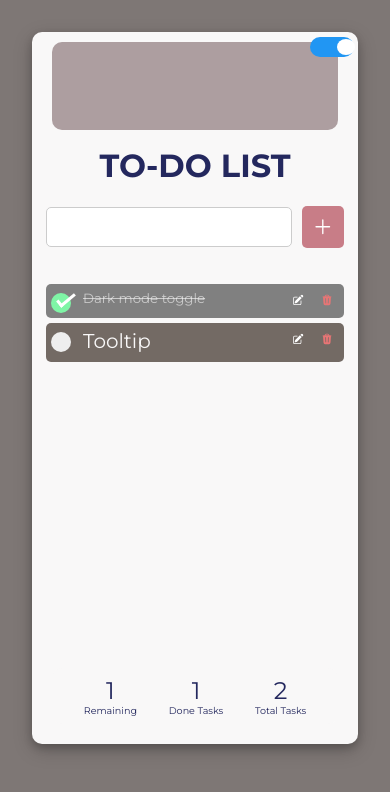
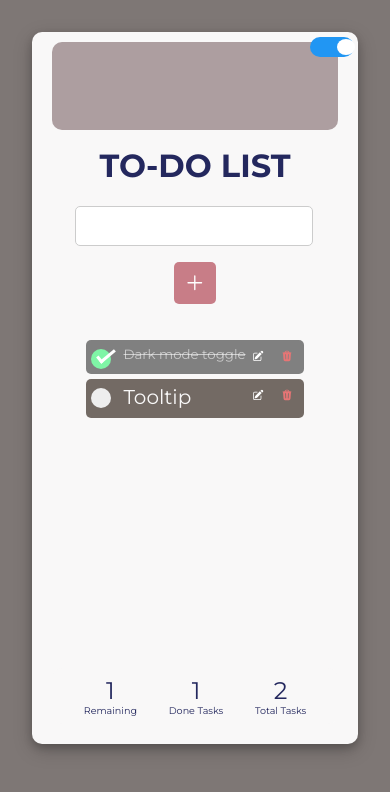
Before and after one commit to severu/vite-todo-practice, a React (Vite) app: page / in a window 390 px wide. Shown: the top 792 px of the page. Built offline with nearby package versions, Linux system fonts and the light colour scheme; no server answers.

Commit message:
made the app more responsive for lower screen resolutions

```diff
--- a/src/App.modules.scss
+++ b/src/App.modules.scss
@@ -40,9 +40,7 @@
     color: var(--textColor);
   }
 
-  @media (max-width: 400px) {
-    max-width: 90%;
-  }
+
 
 
   &__title {
@@ -61,6 +59,12 @@
     justify-content: center;
     margin-bottom: 20px;
 
+    @media (max-width: 400px) {
+      max-width: 90%;
+      flex-wrap: wrap;
+      gap: 1rem;
+    }
+
     &__input {
       padding: 10px;
       border: 1px solid #ccc;
@@ -69,6 +73,18 @@
       font-size: 16px;
       flex-grow: 1;
       min-width: 14rem;
+
+      @media (max-width: 400px) {
+        min-width: 90%;
+
+      }
+
+      @media (max-width: 300px) {
+        width: 90%;
+
+      }
+
+
     }
 
     &__add-btn {
--- a/src/components/TodoList/TodoList.modules.scss
+++ b/src/components/TodoList/TodoList.modules.scss
@@ -33,6 +33,16 @@
       border-radius: 5px;
       font-size: 20px;
       max-width: 20rem;
+
+      @media (max-width: 410px) {
+        min-width: 90%;
+
+      }
+
+      @media (max-width: 300px) {
+        width: 90%;
+
+      }
 
 
       /* for custom checkbox */
--- a/src/components/Weather/Weather.jsx
+++ b/src/components/Weather/Weather.jsx
@@ -11,9 +11,8 @@ function Weather() {
   useEffect(() => {
     getLocation();
     getWeather();
-    console.log("time");
 
-    //return () => clearInterval(interval);
+    //return () => clearInterval(interval)
   }, [location, celcius]);
 
   const getLocation = async () => {
@@ -29,6 +28,7 @@ function Weather() {
       const celc = kelvin - 273.15;
       setCelcius(Math.round(celc));
       console.log(response.data);
+      console.log("time");
     });
   };
 
```
